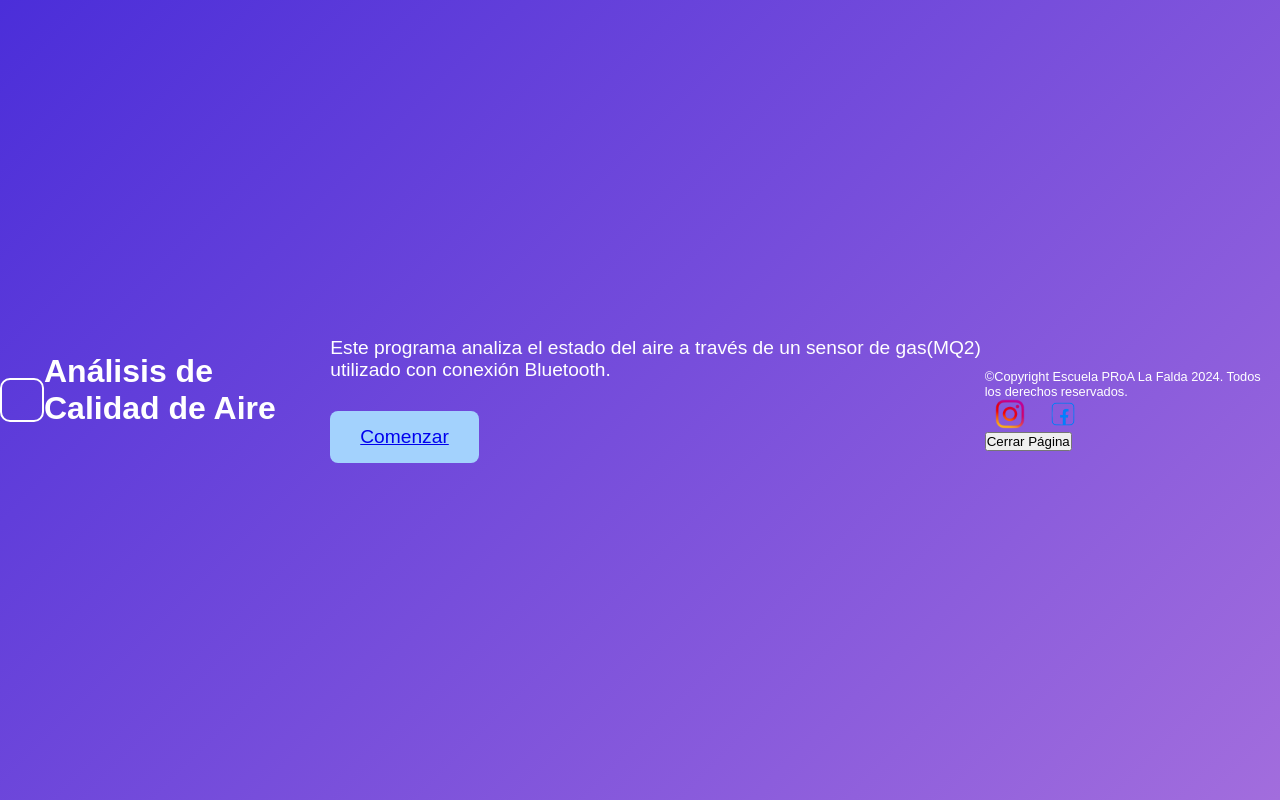
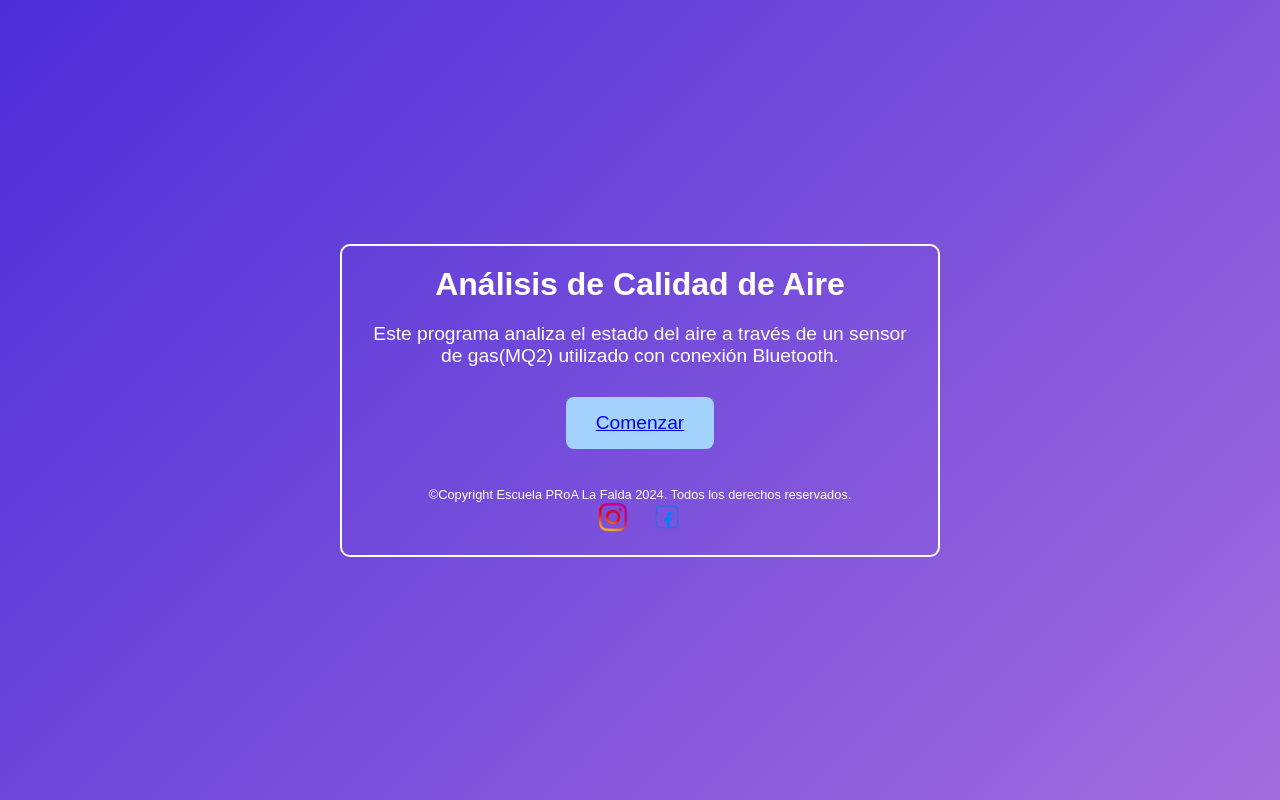
Before and after one commit to ayrton-godoy/proyectoroboticaLA_725, a website: page index.html in a window 1280 px wide. Drawn offline with Linux system fonts and the light colour scheme.

Commit message:
Cambios html

```diff
--- a/index.html
+++ b/index.html
@@ -8,22 +8,26 @@
 </head>
 
 <body>
-    <header> <div class="container"></div></header>
+    <div class="container">
+    <header>
 
             <h1>Análisis de Calidad de Aire</h1>
+
     </header>
+
     <section class="content">
         <p>Este programa analiza el estado del aire a través de un sensor de gas(MQ2) utilizado con conexión Bluetooth.</p>
         <button class="start-btn"><a href="analisis.html">Comenzar</a></button>
     </section>
+
     <br>
+
     <footer>
             ©Copyright Escuela PRoA La Falda 2024. Todos los derechos reservados.
             <div class="social-icons">
                 <a href="https://www.instagram.com/proa_lafalda/"><img src="img/instagram-icon.png" alt="Instagram"></a>
                 <a href="https://www.facebook.com/proalafalda/"><img src="img/facebook-icon.png" alt="Facebook"></a>
             </div>
-            <button id="closeButton">Cerrar Página</button>
 
     </footer>
  </div>
```
Also changed, not shown: styles/style.css (line endings or trailing spaces). Lines whose indentation alone changed are shown as unchanged.
